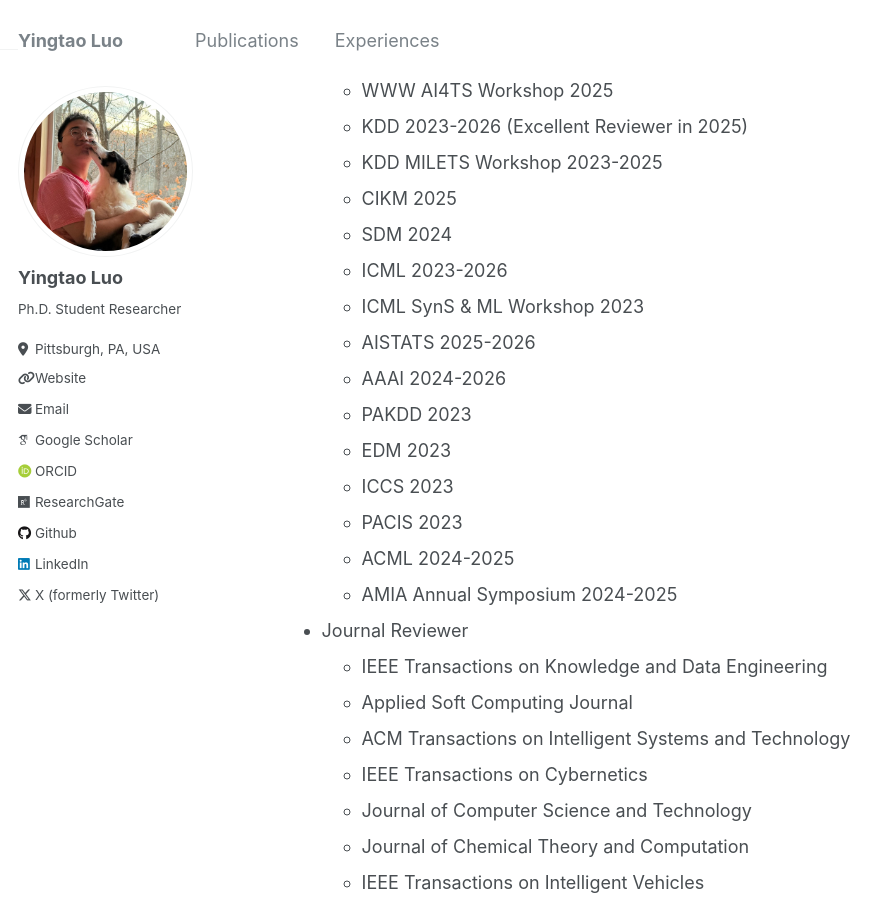
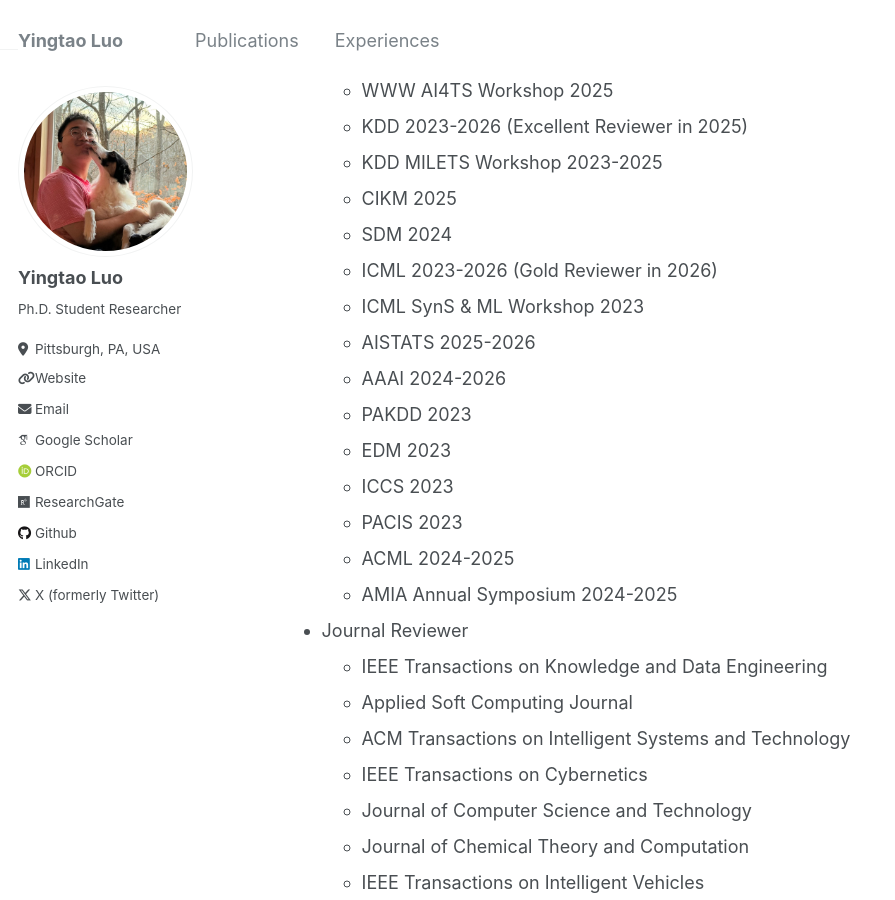
Before and after one commit to yingtaoluo/yingtaoluo.github.io, a Jekyll site: the page built from _pages/experiences.md, in a window 1280 px wide and 900 px high, scrolled down 988 px. Shown: the whole window, without its empty margins (0-895 px from the left). Built offline with Jekyll 4.4.1, drawn with Linux system fonts in a browser that asks for light colours; some web fonts are replaced.

Commit message:
Update experiences.md

```diff
--- a/_pages/experiences.md
+++ b/_pages/experiences.md
@@ -43,7 +43,7 @@ Academic Services
   * KDD MILETS Workshop 2023-2025
   * CIKM 2025
   * SDM 2024
-  * ICML 2023-2026
+  * ICML 2023-2026 (Gold Reviewer in 2026)
   * ICML SynS & ML Workshop 2023
   * AISTATS 2025-2026
   * AAAI 2024-2026
```
